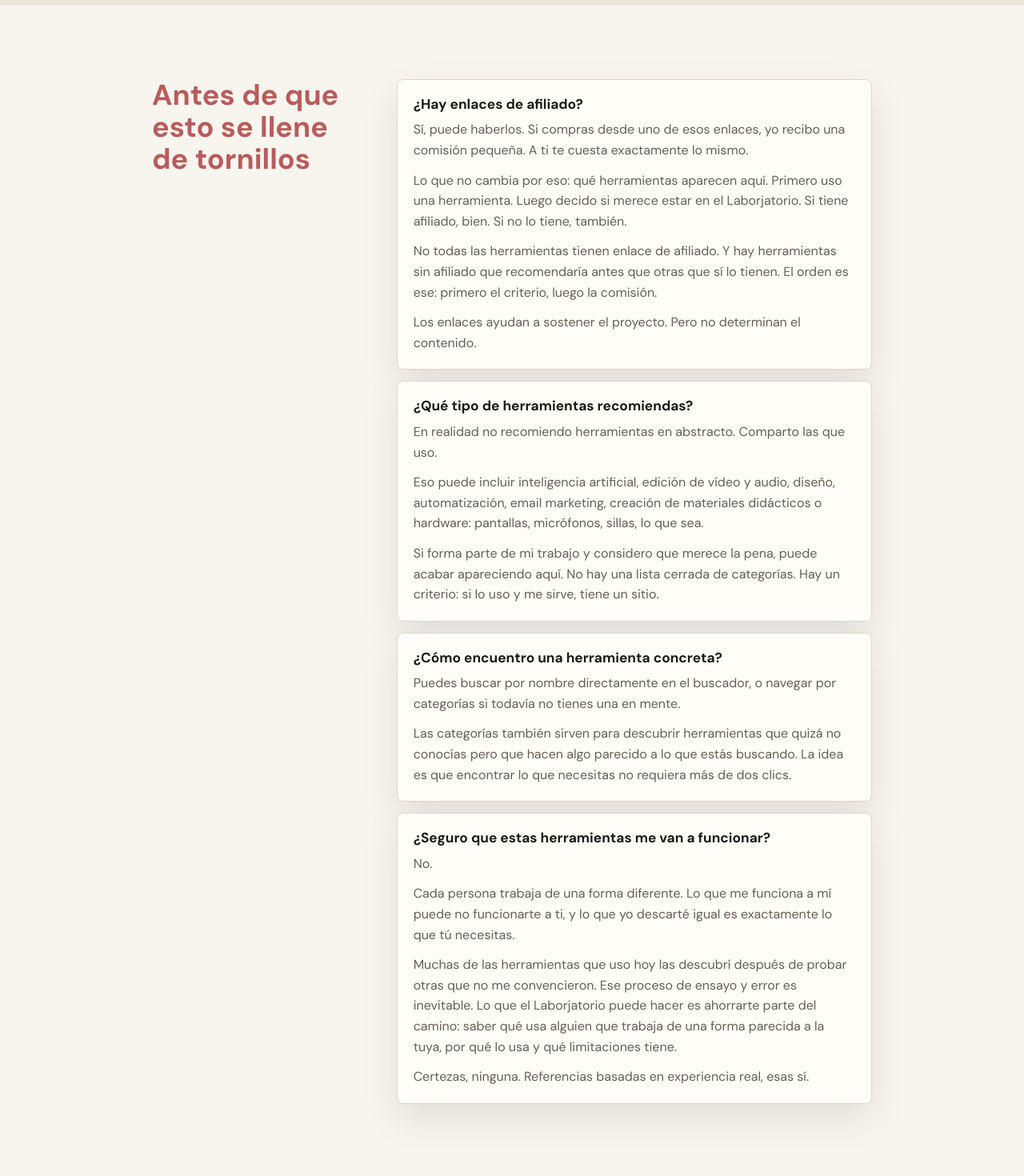
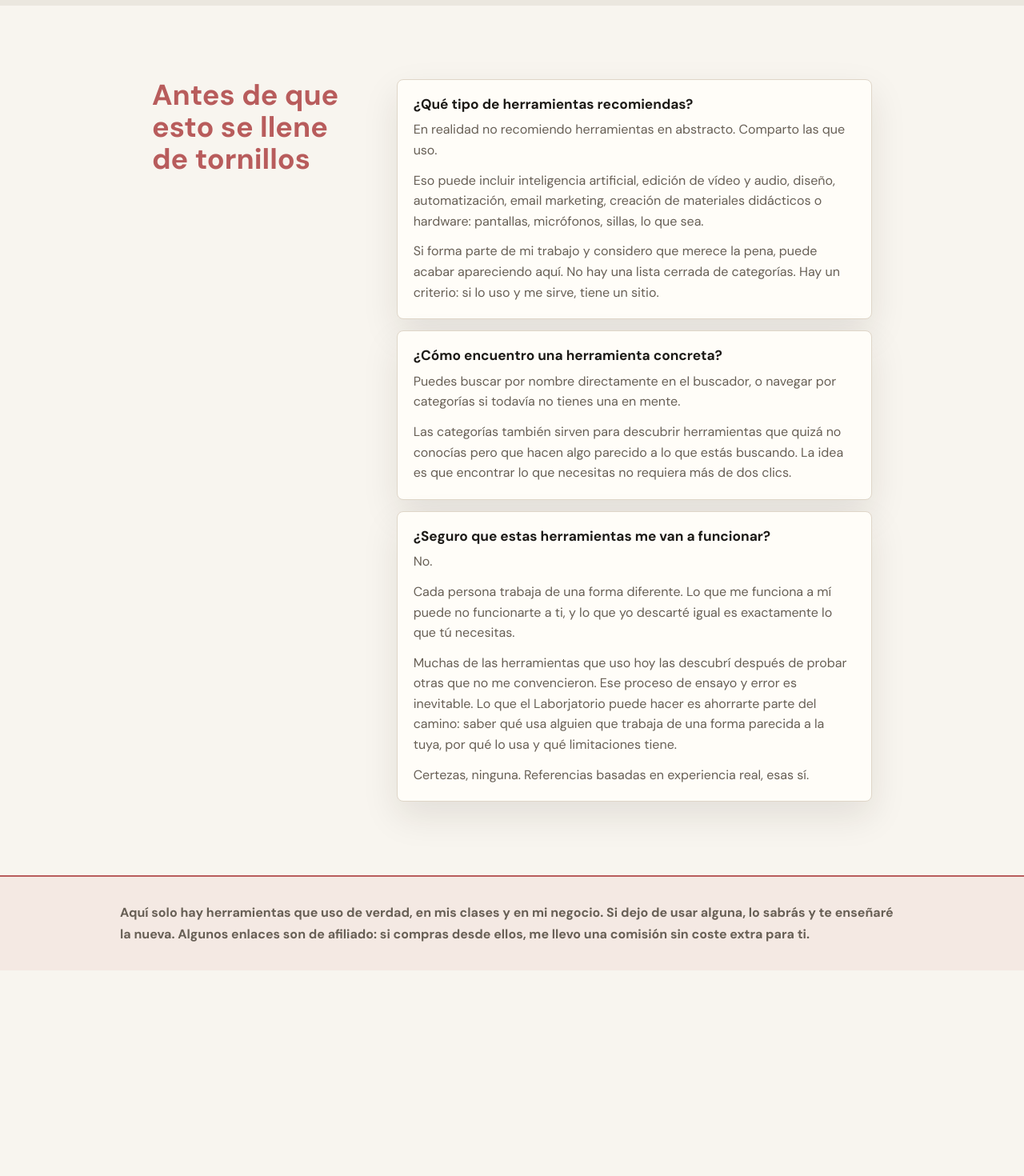
Before and after one commit to boreas77/laborjatorio, a Next.js app: page / in a window 1280 px wide. Shown: the part 1720-3190 px from the top of the page at 80% size. After the commit the page ends 2933 px from the top, so only its background shows below. Built offline with nearby package versions, Linux system fonts and the light colour scheme.

Commit message:
Unifica aviso final de la web

```diff
--- a/src/app/globals.css
+++ b/src/app/globals.css
@@ -77,11 +77,17 @@ main {
 }
 
 .site-footer {
-  border-top: 1px solid var(--line);
+  background: rgb(184 92 92 / 8%);
+  border-top: 2px solid var(--rojo-borja);
   color: var(--muted);
-  display: grid;
-  gap: 10px;
+  font-weight: 650;
+  line-height: 1.65;
   padding: 32px clamp(18px, 4vw, 56px);
+}
+
+.site-footer p {
+  margin: 0 auto;
+  max-width: 980px;
 }
 
 .hero {
--- a/src/app/page.tsx
+++ b/src/app/page.tsx
@@ -17,15 +17,6 @@ const whatYouWillFind = [
 ];
 
 const faqs = [
-  {
-    question: "¿Hay enlaces de afiliado?",
-    answer: [
-      "Sí, puede haberlos. Si compras desde uno de esos enlaces, yo recibo una comisión pequeña. A ti te cuesta exactamente lo mismo.",
-      "Lo que no cambia por eso: qué herramientas aparecen aquí. Primero uso una herramienta. Luego decido si merece estar en el Laborjatorio. Si tiene afiliado, bien. Si no lo tiene, también.",
-      "No todas las herramientas tienen enlace de afiliado. Y hay herramientas sin afiliado que recomendaría antes que otras que sí lo tienen. El orden es ese: primero el criterio, luego la comisión.",
-      "Los enlaces ayudan a sostener el proyecto. Pero no determinan el contenido."
-    ]
-  },
   {
     question: "¿Qué tipo de herramientas recomiendas?",
     answer: [
--- a/src/components/SiteFooter.tsx
+++ b/src/components/SiteFooter.tsx
@@ -4,7 +4,6 @@ export function SiteFooter() {
   return (
     <footer className="site-footer">
       <p>{siteConfig.affiliateDisclosure}</p>
-      <p>Herramientas probadas con criterio de profe. Sin solemnidad innecesaria.</p>
     </footer>
   );
 }
--- a/src/data/site.ts
+++ b/src/data/site.ts
@@ -1,10 +1,10 @@
 export const siteConfig = {
   name: "LABORJATORIO",
   description:
-    "Herramientas probadas, explicadas con criterio y sin solemnidad innecesaria para profesores de español y otros idiomas.",
+    "Herramientas que uso en mis clases y en mi negocio, explicadas con criterio para profesores de español y otros idiomas.",
   url: "https://laborjatorio.com",
   author: "Borja",
   newsletterUrl: "",
   affiliateDisclosure:
-    "Algunos enlaces son de afiliado. Si compras desde ellos, puedo recibir una comisión sin coste adicional para ti. Solo recomiendo herramientas que considero útiles o interesantes para profesores. Duna también lo agradece, aunque ella no entiende de fiscalidad."
+    "Aquí solo hay herramientas que uso de verdad, en mis clases y en mi negocio. Si dejo de usar alguna, lo sabrás y te enseñaré la nueva. Algunos enlaces son de afiliado: si compras desde ellos, me llevo una comisión sin coste extra para ti."
 };
--- a/src/data/tools.ts
+++ b/src/data/tools.ts
@@ -465,7 +465,7 @@ export const tools: Tool[] = [
       { label: "Afiliación", value: "Sí" }
     ],
     priceNote:
-      "El plan gratuito ya sirve para probar y para uso esporádico. Pagaría solo si vas a crear muchos tutoriales, necesitas vídeos ilimitados o quieres usar sus landings y opciones de compartir como parte habitual de tu trabajo. Si usas mi enlace de afiliado, a ti te cuesta lo mismo y yo puedo recibir una pequeña comisión.",
+      "El plan gratuito ya sirve para probar y para uso esporádico. Pagaría solo si vas a crear muchos tutoriales, necesitas vídeos ilimitados o quieres usar sus landings y opciones de compartir como parte habitual de tu trabajo.",
     alternativeDetails: [
       {
         name: "Loom",
```
Also changed, not shown: src/app/herramientas/[slug]/page.tsx (+1 -12 lines), 2 other files (tests, documents, lock files or other folders).
